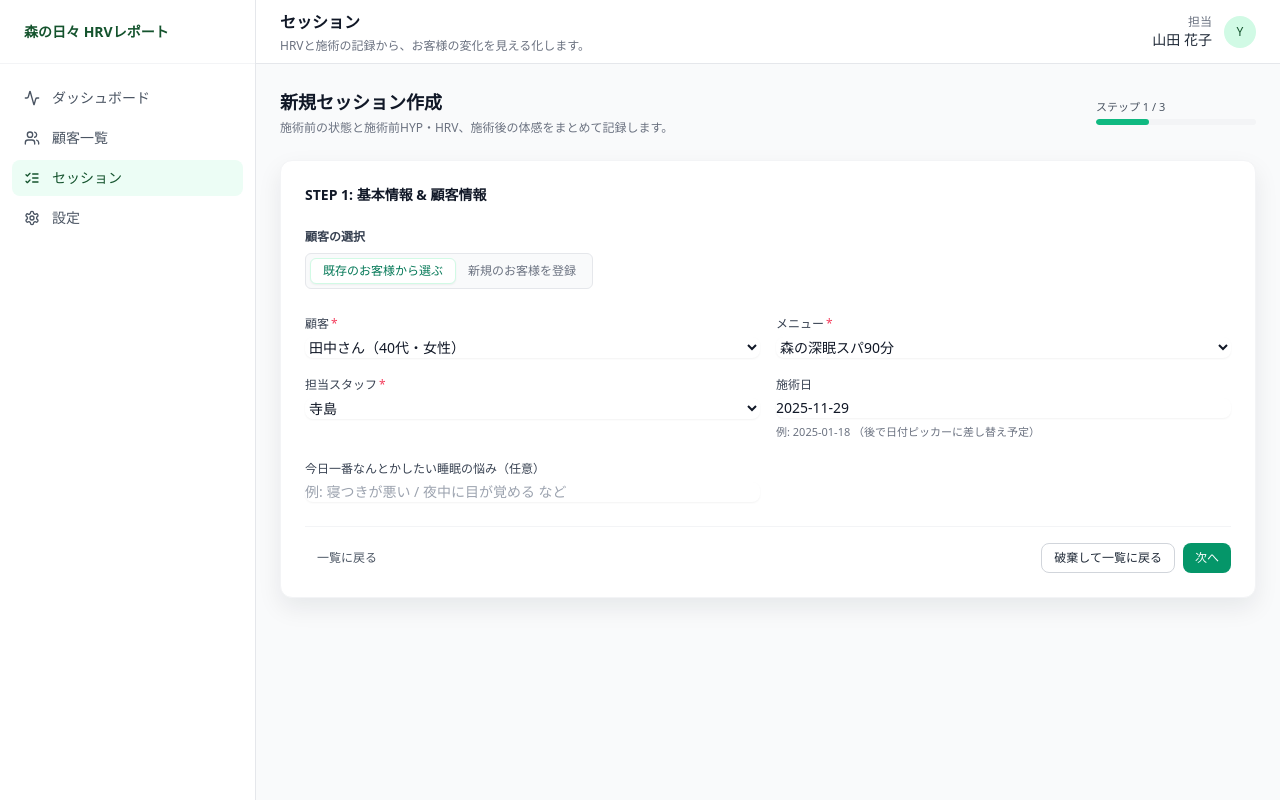
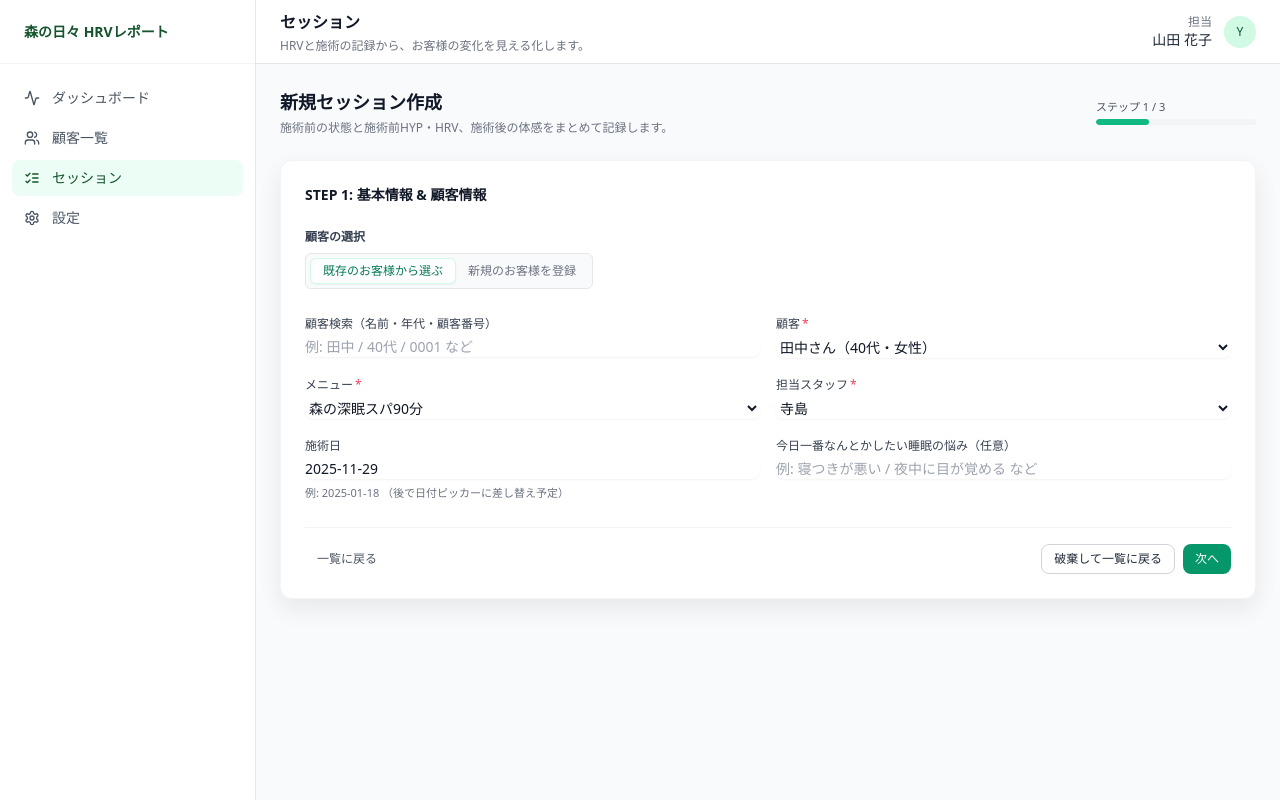
Before and after one commit to terashimasatoshi/HYPAPPver2, a Next.js app: page /sessions/new in a window 1280 px wide. Built offline with nearby package versions, Linux system fonts and the light colour scheme.

Commit message:
Implement client search feature in NewSessionFlow
Added client search functionality to filter existing clients based on user input.

```diff
--- a/components/NewSessionFlow.tsx
+++ b/components/NewSessionFlow.tsx
@@ -12,7 +12,7 @@ import { Button } from './Button';
 
 interface NewSessionFormState {
   // 顧客関連
-  clientId: string; // 既存顧客のID（新規のときは一旦空でOK）
+  clientId: string; // 既存顧客のID
 
   // 新規顧客登録用
   newClientName: string;
@@ -168,6 +168,9 @@ export function NewSessionFlow() {
   const [step, setStep] = useState<1 | 2 | 3>(1);
   const [loading, setLoading] = useState(false);
   const [clientMode, setClientMode] = useState<ClientMode>('existing');
+
+  // 🔍 顧客検索用
+  const [clientSearch, setClientSearch] = useState<string>('');
 
   const [form, setForm] = useState<NewSessionFormState>(() =>
     createInitialForm(undefined),
@@ -364,10 +367,22 @@ export function NewSessionFlow() {
     }
   };
 
+  // 🔍 顧客検索で絞り込んだ一覧
+  const filteredClients = clients.filter((c) => {
+    const keyword = clientSearch.trim().toLowerCase();
+    if (!keyword) return true;
+
+    const haystack = `${c.name}${c.ageLabel}${c.customerNumber ?? ''}`.toLowerCase();
+    return haystack.includes(keyword);
+  });
+
   const clientOptions =
-    clients.map((c) => ({
+    filteredClients.map((c) => ({
       value: c.id,
-      label: `${c.name}（${c.ageLabel}）`,
+      label:
+        c.customerNumber
+          ? `${c.customerNumber} | ${c.name}（${c.ageLabel}）`
+          : `${c.name}（${c.ageLabel}）`,
     })) ?? [];
 
   const menuOptions = [
@@ -434,6 +449,15 @@ export function NewSessionFlow() {
             </div>
 
             <div className="grid grid-cols-1 md:grid-cols-2 gap-4">
+              {clientMode === 'existing' && (
+                <TextField
+                  label="顧客検索（名前・年代・顧客番号）"
+                  value={clientSearch}
+                  onChange={(v) => setClientSearch(v)}
+                  placeholder="例: 田中 / 40代 / 0001 など"
+                />
+              )}
+
               {clientMode === 'existing' ? (
                 <Select
                   label="顧客"
```
